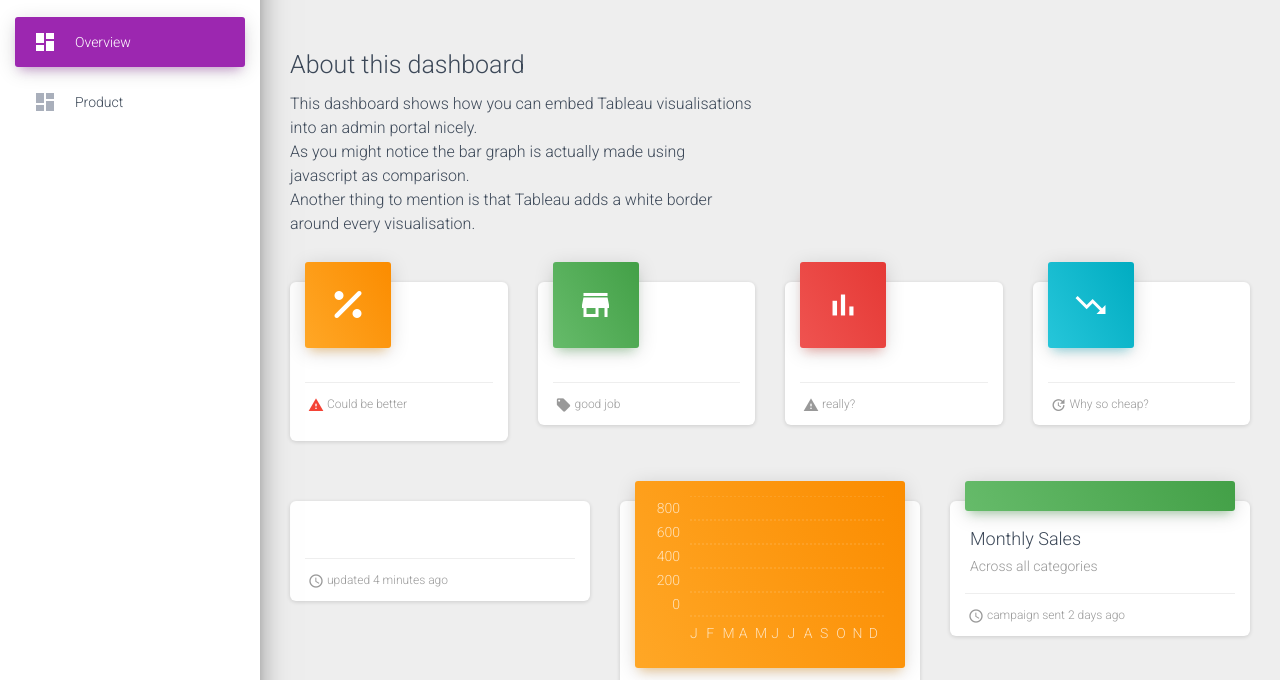
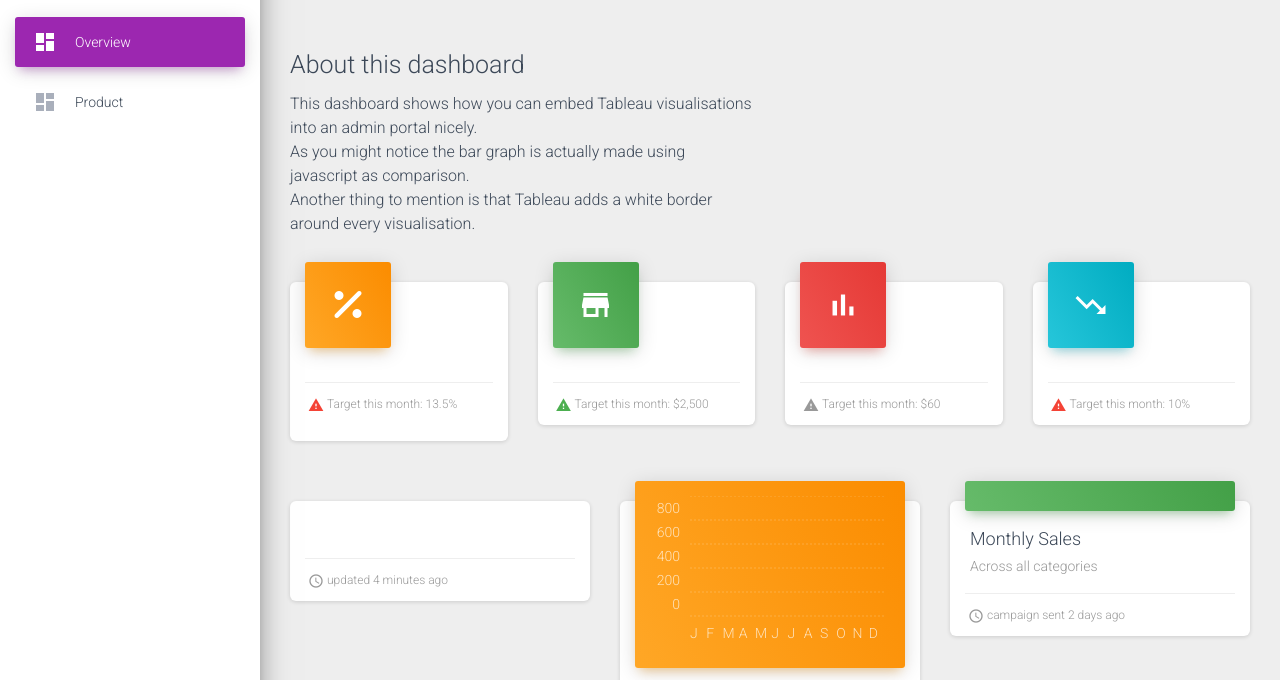
Before and after one commit to AlexFrid/Tableau-Embed-Example, a website: page index.html in a window 1280 px wide. Shown: the part 73-753 px from the top of the page. Drawn offline with Linux system fonts and the light colour scheme; a script that the page names is missing.

Commit message:
Updated box text

```diff
--- a/index.html
+++ b/index.html
@@ -128,7 +128,7 @@
                 <div class="card-footer">
                   <div class="stats">
                     <i class="material-icons text-danger">warning</i>
-                    <p>Could be better</p>
+                    <p>Target this month: 13.5%</p>
                   </div>
                 </div>
               </div>
@@ -143,7 +143,7 @@
                 </div>
                 <div class="card-footer">
                   <div class="stats">
-                    <i class="material-icons">local_offer</i> good job
+                    <i class="material-icons text-success">warning</i> Target this month: $2,500
                   </div>
                 </div>
               </div>
@@ -158,7 +158,7 @@
                 </div>
                 <div class="card-footer">
                   <div class="stats">
-                    <i class="material-icons">warning</i> really?
+                    <i class="material-icons">warning</i> Target this month: $60
                   </div>
                 </div>
               </div>
@@ -173,7 +173,7 @@
                 </div>
                 <div class="card-footer">
                   <div class="stats">
-                    <i class="material-icons">update</i> Why so cheap?
+                    <i class="material-icons text-danger">warning</i> Target this month: 10%
                   </div>
                 </div>
               </div>
```
Also changed, not shown: product.html (+4 -4 lines).
